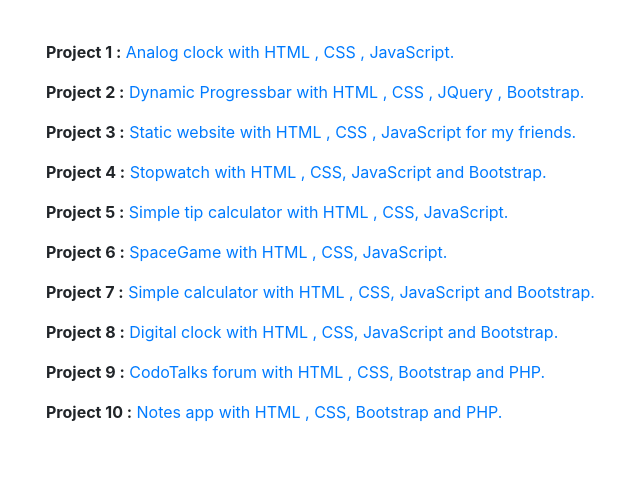
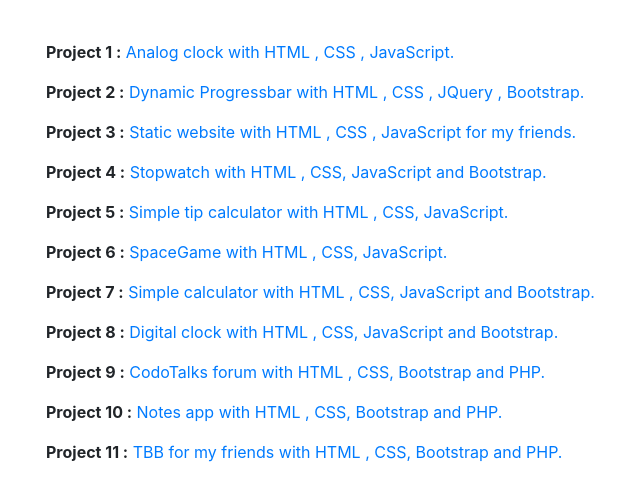
Before and after one commit to Shahrear10/Shahrear10.github.io, a plain HTML site: page index.html in a window 1280 px wide. Shown: the whole page, without its empty margins (39-679 px from the left). Drawn offline with nearby package versions, Linux system fonts and the light colour scheme.

Commit message:
Update index.html

```diff
--- a/index.html
+++ b/index.html
@@ -28,6 +28,7 @@
      <p><b>Project 8 :</b> <a target="_blank" href="d_clock.html">Digital clock with HTML , CSS, JavaScript and Bootstrap.</a></p>
      <p><b>Project 9 :</b> <a target="_blank" href="https://codotalks.000webhostapp.com/codotalks/">CodoTalks forum with HTML , CSS, Bootstrap and PHP.</a></p>
      <p><b>Project 10 :</b> <a target="_blank" href="https://codotalks.000webhostapp.com/notes/">Notes app with HTML , CSS, Bootstrap and PHP.</a></p>
+     <p><b>Project 11 :</b> <a target="_blank" href="https://tbb7.000webhostapp.com/tbb">TBB for my friends with HTML , CSS, Bootstrap and PHP.</a></p>
     </div>
     <!-- Optional JavaScript -->
     <!-- jQuery first, then Popper.js, then Bootstrap JS -->
```
